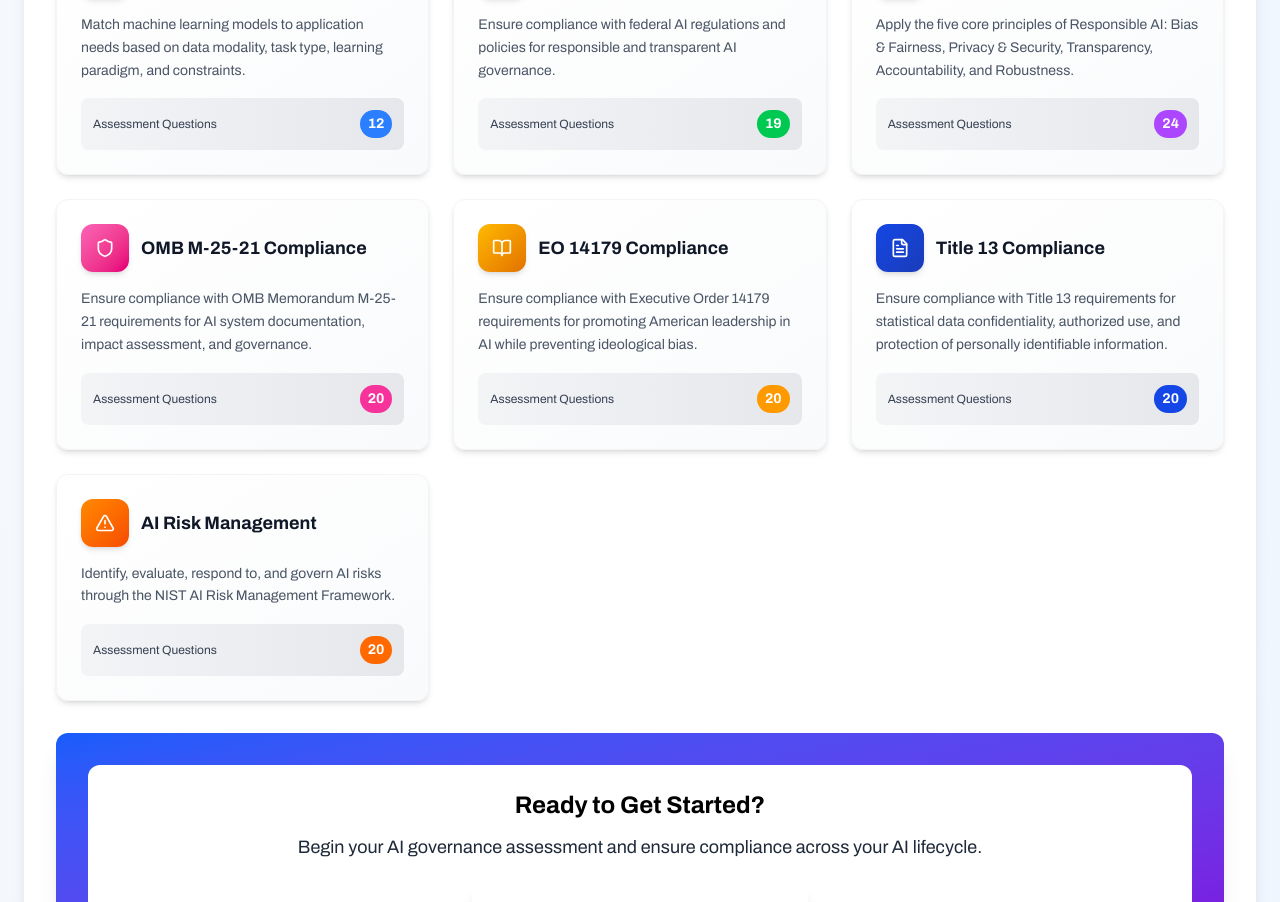
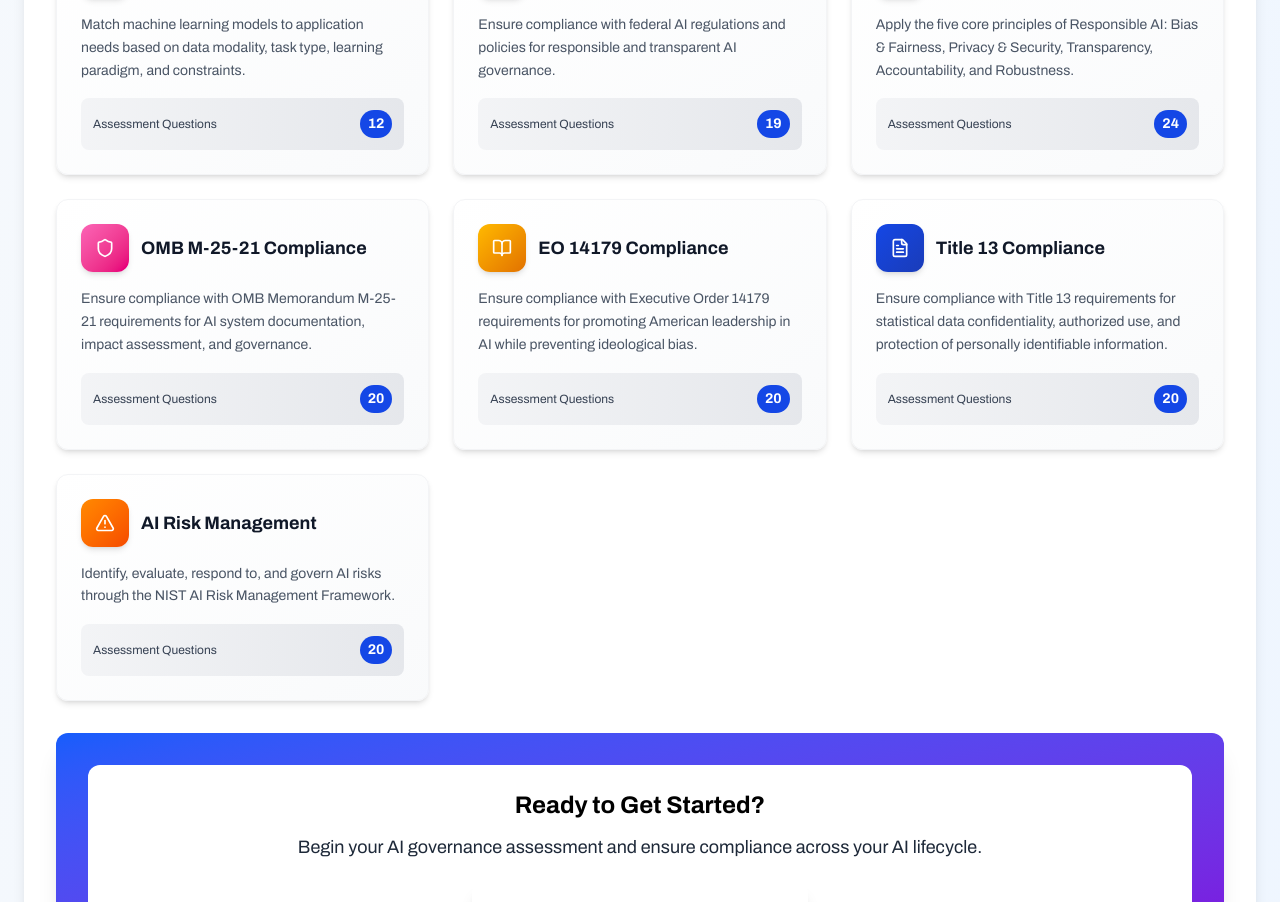
Before and after one commit to uscensusbureau/AI-Toolkit, a React (Vite) app: page / in a window 1280 px wide. Shown: the part 2915-3817 px from the top of the page. Built offline with nearby package versions, Linux system fonts and the light colour scheme.

Commit message:
Fixed background color Open Issues 47-52

```diff
--- a/src/App.jsx
+++ b/src/App.jsx
@@ -566,15 +566,7 @@ const LandingPage = ({ onLaunchDashboard }) => {
                       <span className="text-xs font-medium text-gray-700">
                         Assessment Questions
                       </span>
-                      <span className={`text-sm font-bold px-2 py-1 rounded-full text-white ${
-                        key === AI_MODULES.MAPPING ? 'bg-blue-500' :
-                        key === AI_MODULES.REGULATION ? 'bg-green-500' :
-                        key === AI_MODULES.RESPONSIBLE_AI ? 'bg-purple-500' :
-                        key === AI_MODULES.RISK ? 'bg-orange-500' :
-                        key === AI_MODULES.OMB_M25_21 ? 'bg-pink-500' :
-                        key === AI_MODULES.EO_14179 ? 'bg-amber-500' :
-                        'bg-blue-700'
-                      }`}>
+                      <span className="text-sm font-bold px-2 py-1 rounded-full text-white bg-blue-700">
                         {QUESTIONNAIRES[key]?.length || 0}
                       </span>
                     </div>
```
